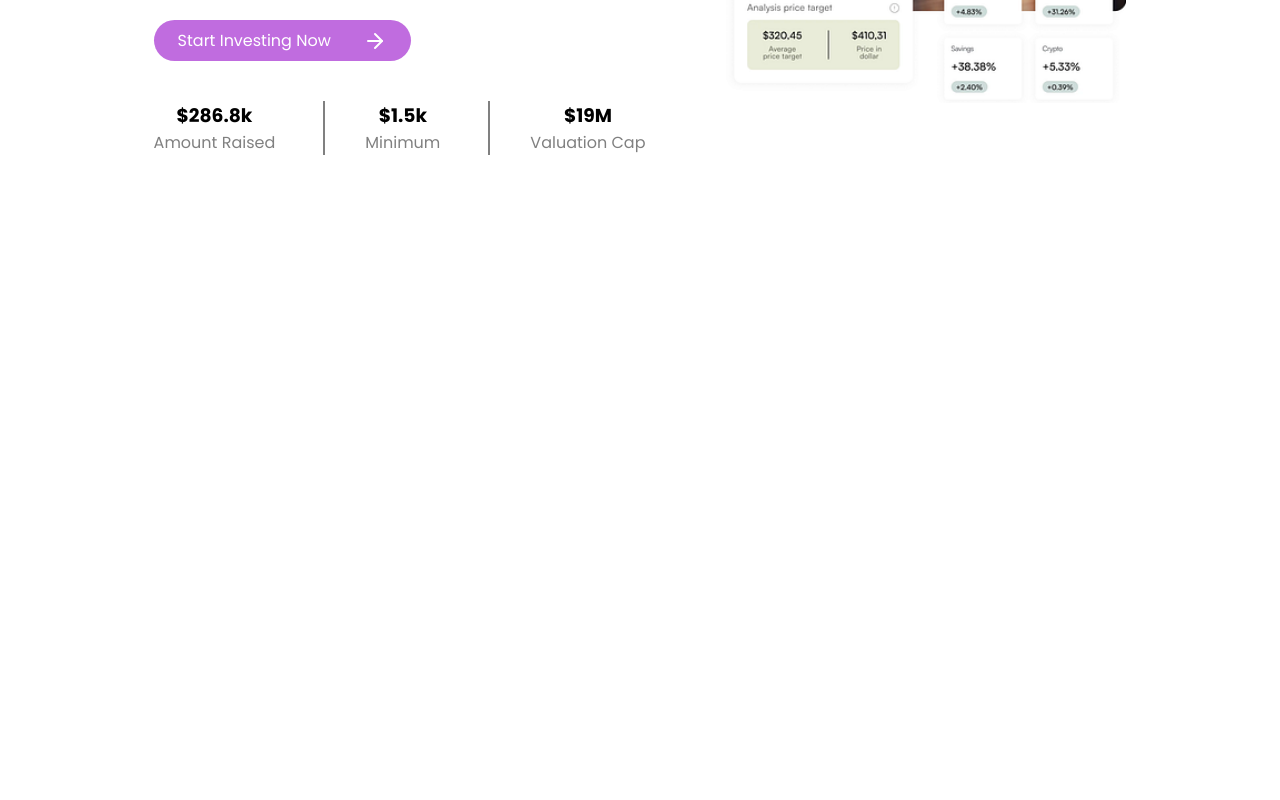
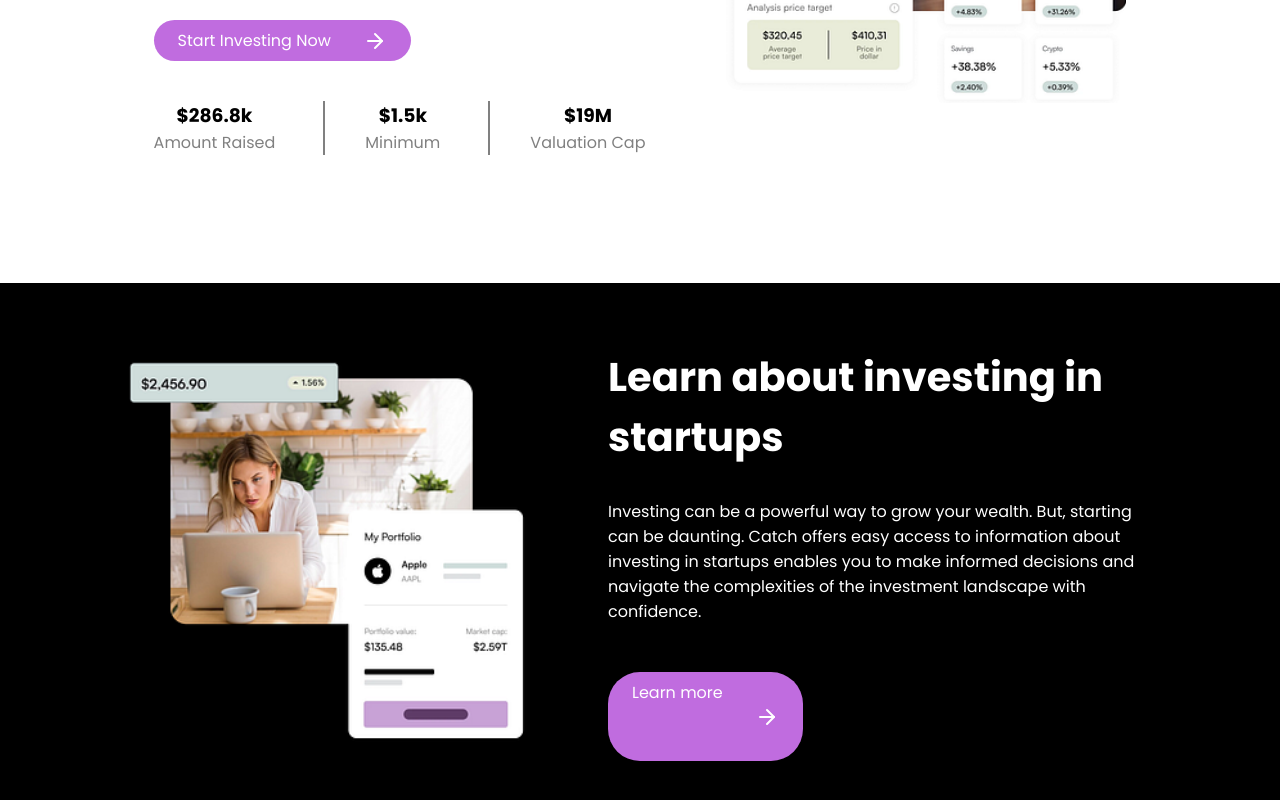
Before and after one commit to Remigit99/remsvento, a React (Vite) app in the folder Frontend/: page / in a window 1280 px wide. Shown: the part 496-1296 px from the top of the page. Before the commit the page ends 800 px from the top, so only its background shows below. Built offline with nearby package versions, Linux system fonts and the light colour scheme.

Commit message:
develop learn more section

```diff
--- a/Frontend/src/pages/Home.jsx
+++ b/Frontend/src/pages/Home.jsx
@@ -1,11 +1,13 @@
 
 import headerImg from "../assets/investo_header.png"
+import learnMoreImg from "../assets/investo_learn.png"
 import "../../styles/homeStyle.css"
 import { Link } from "react-router-dom"
 import { ArrowRight } from "lucide-react"
 
 const Home = () => {
     return (
+        <>
             <header>
                 <div className="container header__container">
                     <div className="header_container-left">
@@ -49,10 +51,34 @@ const Home = () => {
                     </div>
                     <div className="header_container-right">
 
-                    <img src={headerImg}  className="header_img" />
+                        <img src={headerImg} className="header_img" />
                     </div>
                 </div>
             </header>
+
+            <section className="learn">
+                <div className="container learn__container">
+                    <div className="learn__container-left">
+                        <img src={learnMoreImg} />
+                    </div>
+                    <div className="learn__container-right">
+
+                        <h2>Learn about investing in startups</h2>
+                        <p>
+                            Investing can be a powerful way to grow your wealth.
+                            But, starting can be daunting. Catch offers easy access
+                            to information about investing in startups enables you to make
+                            informed decisions and navigate the complexities of the investment
+                            landscape with confidence.
+                        </p>
+
+                        <Link to="/login" className="btn learnMoreBtn" >
+                            <p>Learn more</p>  <ArrowRight />
+                        </Link>
+                    </div>
+                </div>
+            </section>
+        </>
     )
 }
 
--- a/Frontend/styles/homeStyle.css
+++ b/Frontend/styles/homeStyle.css
@@ -59,3 +59,45 @@ header{
     padding-right: 3rem;
     border-right: 2px solid gray;
 }
+
+/*===== Learn Section ===*/
+
+.learn{
+    background-color: black;
+    padding: 4rem 0;
+    color: white;
+}
+
+.learn__container{
+    display: flex;
+    justify-content: space-between;
+    align-items: center;
+    gap: 5rem;
+}
+
+
+.learn__container-left img{
+    width: 400px;
+}
+
+
+
+.learn__container-right h2{
+    font-size: 2.5rem;
+    margin-bottom: 2rem;
+}
+
+
+ .learn__container-right p{
+    margin-bottom: 3rem ;
+}
+
+.learnMoreBtn{
+    display: flex;
+    width: max-content;
+    align-items: center;
+    justify-content: center;
+    gap: 2rem;
+    color: white;
+    background-color: rgb(192,108,223); ;
+}
```
Also changed, not shown: Frontend/src/assets/investo_learn.png (added). Lines whose indentation alone changed are shown as unchanged.
